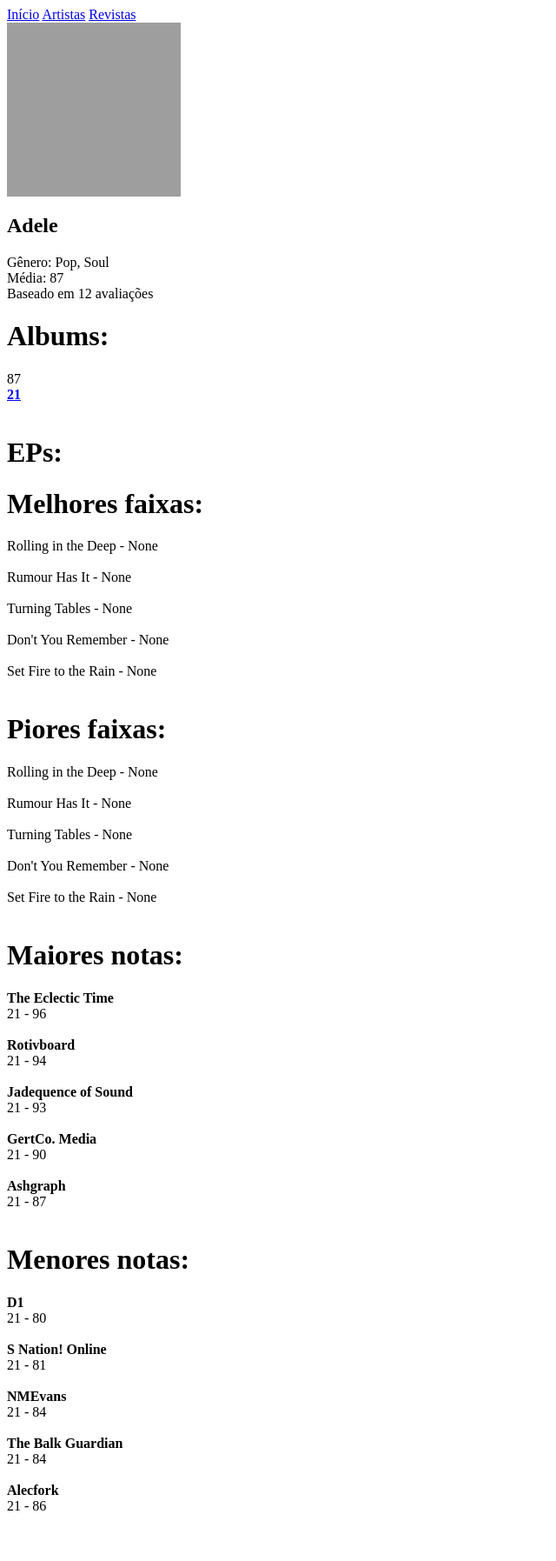
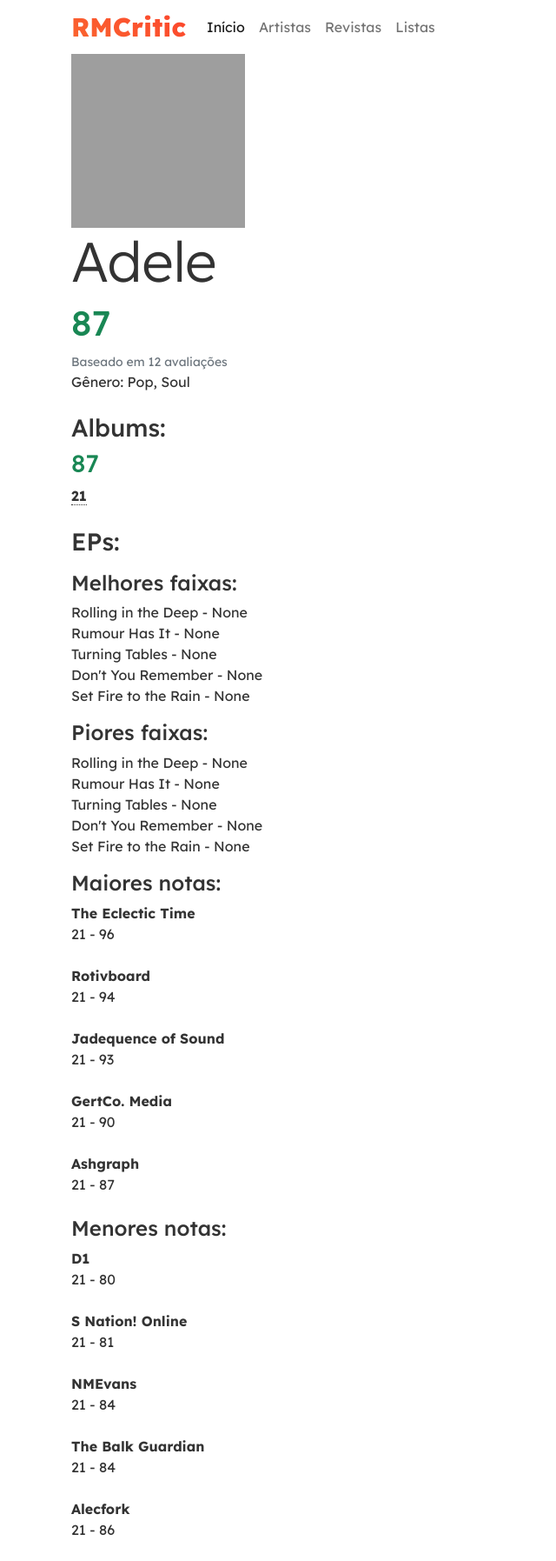
Before and after one commit to AdrysonFreitas/rmcritic, a Django app: page /artist/1/ in a window 1280 px wide. Shown: the whole page at 87% size, without its empty margins (0-640 px from the left). Before the commit the page ends 1737 px from the top, so only its background shows below. Run offline with Django 4.2, Linux system fonts and the light colour scheme; data comes from the database, SQL or seed files in the repository; both versions use the stored data as it was before the commit; grey boxes are pictures that could not be loaded.

Commit message:
Visual pt1

```diff
--- a/rmcritic/critics/models.py
+++ b/rmcritic/critics/models.py
@@ -79,9 +79,6 @@ class Track(models.Model):
     parent_album = models.ForeignKey(Album,
         on_delete=models.CASCADE,
         related_name='tracklist',)
-    parent_artist = models.ForeignKey(Artist,
-        on_delete=models.CASCADE,
-        related_name='tracks',)
     rating = models.IntegerField(default=0)
     place_in_tracklist = models.IntegerField(default=0)
 
@@ -93,7 +90,10 @@ class Track(models.Model):
         ordering = ['place_in_tracklist']
 
     def __str__(self):
-        return self.name
+        if (self.featuring != '') and (self.featuring != None):
+            return f'{self.name} (feat. {self.featuring})'
+        else:
+            return f'{self.name}'
 
 class Magazine(models.Model):
     name = models.CharField(max_length=200)
--- /dev/null
+++ b/rmcritic/critics/static/critics/dist/css/critics.css
@@ -0,0 +1,37 @@
+@import url('https://fonts.googleapis.com/css2?family=Lexend+Deca:wght@100;200;300;400;500;600;700;800;900&display=swap');
+
+*{
+    font-family: 'Lexend Deca', sans-serif!important;
+    color: #333;
+}
+
+a{
+    text-decoration: none;
+    color: #333;
+}
+
+a.dotted-link{
+    border-bottom: 1px dotted #333;
+}
+
+main.container .row a:hover{
+    background: -webkit-linear-gradient(60deg,#fa6830, #fc432c);
+    -webkit-background-clip: text;
+    -webkit-text-fill-color: transparent;
+}
+
+b{
+    font-weight: 700;
+}
+
+.navbar-brand{
+    font-size: 30px;
+    font-weight: 800;
+    background: -webkit-linear-gradient(60deg,#fa6830, #fc432c);
+    -webkit-background-clip: text;
+    -webkit-text-fill-color: transparent;
+}
+
+.navbar a{
+    border-bottom: none;
+}
--- a/rmcritic/critics/templates/critics/artist.html
+++ b/rmcritic/critics/templates/critics/artist.html
@@ -1,57 +1,61 @@
-<a href="{% url 'index' %}">Início</a> <a href="{% url 'artist_index' %}">Artistas</a> <a href="{% url 'magazine_index' %}">Revistas</a> <br>
+{% extends 'critics/base.html' %}
+
+{% block content %}
 
 <img src="{{ artist.image }}" alt="{{ artist.name }}" width="200" height="200"><br>
-<h2>{{ artist.name }}</h2>
-Gênero: {{ artist.genre_list }}<br>
-Média: {{ artist.avg }}<br>
-Baseado em {{ artist.count_review }} avaliações
+<h2 class="display-3">{{ artist.name }}</h2>
+{% if artist.avg < 50 %} <h1 class="text-danger">{{ artist.avg }}</h1> {% elif artist.avg > 69 %} <h1 class="text-success"> {{ artist.avg }}</h1> {% else %} <h1 class="text-warning">{{ artist.avg }}</h1> {% endif %}
+<small class="text-muted">Baseado em {{ artist.count_review }} avaliações </small><br>
+Gênero: {{ artist.genre_list }}<br><br>
 
-<h1>Albums:</h1>
+<h3>Albums:</h3>
 {% for work in artist.albums.all %}
     {% if work.tracks > 8 %}
-        {{ work.rating }}<br>
+        {% if work.rating < 50 %} <h3 class="text-danger">{{ work.rating }}</h3> {% elif work.rating > 69 %} <h3 class="text-success"> {{ work.rating }}</h3> {% else %} <h3 class="text-warning">{{ work.rating }}</h3> {% endif %}
         {% if work.name|first in '*' %}
-            <b><a href="{% url 'album_detail' work.id %}">{{ work.name|slice:"1:" }} (Revisitado)</a></b><br>
+            <b><a class="in_detail dotted-link" href="{% url 'album_detail' work.id %}">{{ work.name|slice:"1:" }} (Revisitado)</a></b><br>
         {% else %}
-            <b><a href="{% url 'album_detail' work.id %}">{{ work.name }}</a></b><br>
+            <b><a class="in_detail dotted-link" href="{% url 'album_detail' work.id %}">{{ work.name }}</a></b><br>
         {% endif %}    <br>
     {% endif %}
 {% endfor %}
 
-<h1>EPs:</h1>
+<h3>EPs:</h3>
 {% for work in artist.albums.all %}
     {% if work.tracks <= 8 %}
-        {{ work.rating }}<br>
+        {% if work.rating < 50 %} <h3 class="text-danger">{{ work.rating }}</h3> {% elif work.rating > 69 %} <h3 class="text-success"> {{ work.rating }}</h3> {% else %} <h3 class="text-warning">{{ work.rating }}</h3> {% endif %}
         {% if work.name|first in '*' %}
-            <b><a href="{% url 'album_detail' work.id %}">{{ work.name|slice:"1:" }} (Revisitado)</a></b><br>
+            <b><a class="in_detail dotted-link" href="{% url 'album_detail' work.id %}">{{ work.name|slice:"1:" }} (Revisitado)</a></b><br>
         {% else %}
-            <b><a href="{% url 'album_detail' work.id %}">{{ work.name }}</a></b><br>
+            <b><a class="in_detail dotted-link" href="{% url 'album_detail' work.id %}">{{ work.name }}</a></b><br>
         {% endif %}    <br>
     {% endif %}
 {% endfor %}
-
-<h1>Melhores faixas:</h1>
+<p>
+<h4>Melhores faixas:</h4>
 {% for track in best_tracks %}
-    {{ track.name }} - {{ track.rating }}<br>
+    {{ track.name }} - {{ track.rating }}
     <br>
 {% endfor %}
-
-<h1>Piores faixas:</h1>
+</p><p>
+<h4>Piores faixas:</h4>
 {% for track in worst_tracks %}
-    {{ track.name }} - {{ track.rating }}<br>
+    {{ track.name }} - {{ track.rating }}
     <br>
 {% endfor %}
-
-<h1>Maiores notas:</h1>
+</p>
+<h4>Maiores notas:</h4>
 {% for review in best_reviews %}
     <b>{{ review.magazine.name }}</b><br>
     {{ review.album.name }} - {{ review.rating }}<br>
     <br>
 {% endfor %}
 
-<h1>Menores notas:</h1>
+<h4>Menores notas:</h4>
 {% for review in worst_reviews %}
     <b>{{ review.magazine.name }}</b><br>
     {{ review.album.name }} - {{ review.rating }}<br>
     <br>
 {% endfor %}
+
+{% endblock %}
--- /dev/null
+++ b/rmcritic/critics/templates/critics/base.html
@@ -0,0 +1,23 @@
+{% load static %}
+<!DOCTYPE html>
+<html>
+    <head>
+        <title>RMCritic</title>
+        <link rel="stylesheet" href="https://cdn.jsdelivr.net/npm/bootstrap@5.1.3/dist/css/bootstrap.min.css" integrity="sha384-1BmE4kWBq78iYhFldvKuhfTAU6auU8tT94WrHftjDbrCEXSU1oBoqyl2QvZ6jIW3" crossorigin="anonymous">
+        <link rel="preconnect" href="https://fonts.googleapis.com">
+        <link rel="preconnect" href="https://fonts.gstatic.com" crossorigin>
+        <link href="https://fonts.googleapis.com/css2?family=Lexend+Deca:wght@100;200;300;400;500;600;700;800;900&display=swap" rel="stylesheet">
+        <link rel="stylesheet" href="{% static 'dist/css/critics.css' %}">
+    </head>
+    <body>
+        <main class="container">
+            {% include 'critics/header.html' %}
+            <div class="row">
+                <div class="col">
+                    {% block content %}
+                    {% endblock %}
+                </div>
+            </div>
+        </main>
+    </body>
+</html>
--- /dev/null
+++ b/rmcritic/critics/templates/critics/header.html
@@ -0,0 +1,16 @@
+
+
+<nav class="navbar navbar-expand-sm navbar-light">
+    <a class="navbar-brand mb-0 h1 pl-3 " href="{% url 'index' %}">RMCritic</a>
+    <button class="navbar-toggler" type="button" data-toggle="collapse" data-target="#navbarNavAltMarkup" aria-controls="navbarNavAltMarkup" aria-expanded="false" aria-label="Toggle navigation">
+      <span class="navbar-toggler-icon"></span>
+    </button>
+    <div class="collapse navbar-collapse" id="navbarNavAltMarkup">
+      <div class="navbar-nav">
+        <a class="nav-item nav-link active" href="{% url 'index' %}">Início</a>
+        <a class="nav-item nav-link" href="{% url 'artist_index' %}">Artistas</a>
+        <a class="nav-item nav-link" href="{% url 'magazine_index' %}">Revistas</a>
+        <a class="nav-item nav-link" href="#">Listas</a>
+      </div>
+    </div>
+</nav>
--- a/rmcritic/critics/views.py
+++ b/rmcritic/critics/views.py
@@ -36,8 +36,8 @@ class ArtistDetailView(generic.DetailView):
     model = Artist
     def get_context_data(self, **kwargs):
         context = super(ArtistDetailView, self).get_context_data(**kwargs)
-        context['best_tracks'] = Track.objects.filter(parent_artist=self.get_object()).order_by('reviews')[:5]
-        context['worst_tracks'] = Track.objects.filter(parent_artist=self.get_object()).order_by('-reviews')[:5]
+        context['best_tracks'] = Track.objects.filter(parent_album__artist=self.get_object()).order_by('reviews')[:5]
+        context['worst_tracks'] = Track.objects.filter(parent_album__artist=self.get_object()).order_by('-reviews')[:5]
         context['best_reviews'] = Review.objects.filter(artist=self.get_object()).order_by('-rating')[:5]
         context['worst_reviews'] = Review.objects.filter(artist=self.get_object()).order_by('rating')[:5]
         return context
@@ -59,3 +59,9 @@ class MagazineIndexView(generic.ListView):
 class MagazineDetailView(generic.DetailView):
     model = Magazine
     template_name = 'critics/magazine.html'
+
+    def get_context_data(self, **kwargs):
+        context = super(MagazineDetailView, self).get_context_data(**kwargs)
+        context['best_artists'] = Artist.objects.filter(reviews__magazine=self.get_object()).order_by('reviews')[:5]
+        context['worst_artists'] = Artist.objects.filter(reviews__magazine=self.get_object()).order_by('-reviews')[:5]
+        return context
--- a/rmcritic/rmcritic/settings.py
+++ b/rmcritic/rmcritic/settings.py
@@ -11,6 +11,7 @@ https://docs.djangoproject.com/en/4.1/ref/settings/
 """
 
 from pathlib import Path
+import os
 
 # Build paths inside the project like this: BASE_DIR / 'subdir'.
 BASE_DIR = Path(__file__).resolve().parent.parent
@@ -117,8 +118,11 @@ USE_TZ = True
 # https://docs.djangoproject.com/en/4.1/howto/static-files/
 
 STATIC_URL = 'static/'
-
 # Default primary key field type
 # https://docs.djangoproject.com/en/4.1/ref/settings/#default-auto-field
 
 DEFAULT_AUTO_FIELD = 'django.db.models.BigAutoField'
+
+STATICFILES_DIRS = [
+    os.path.join(BASE_DIR / "critics/static/critics")
+]
```
Also changed, not shown: rmcritic/critics/admin.py (+20 -3 lines), rmcritic/critics/templates/critics/album.html (+10 -6 lines), rmcritic/critics/templates/critics/artist_index.html (+6 -2 lines), rmcritic/critics/templates/critics/index.html (+28 -6 lines), rmcritic/critics/templates/critics/magazine.html (+8 -4 lines), rmcritic/critics/templates/critics/magazine_index.html (+7 -2 lines), rmcritic/critics/migrations/0019_remove_track_parent_artist.py (added), rmcritic/critics/static/critics/dist/img/logo.png (added), rmcritic/db.sqlite3, rmcritic/static/dist/img/logo.png (added), rmcritic/templates/base.html (added).
